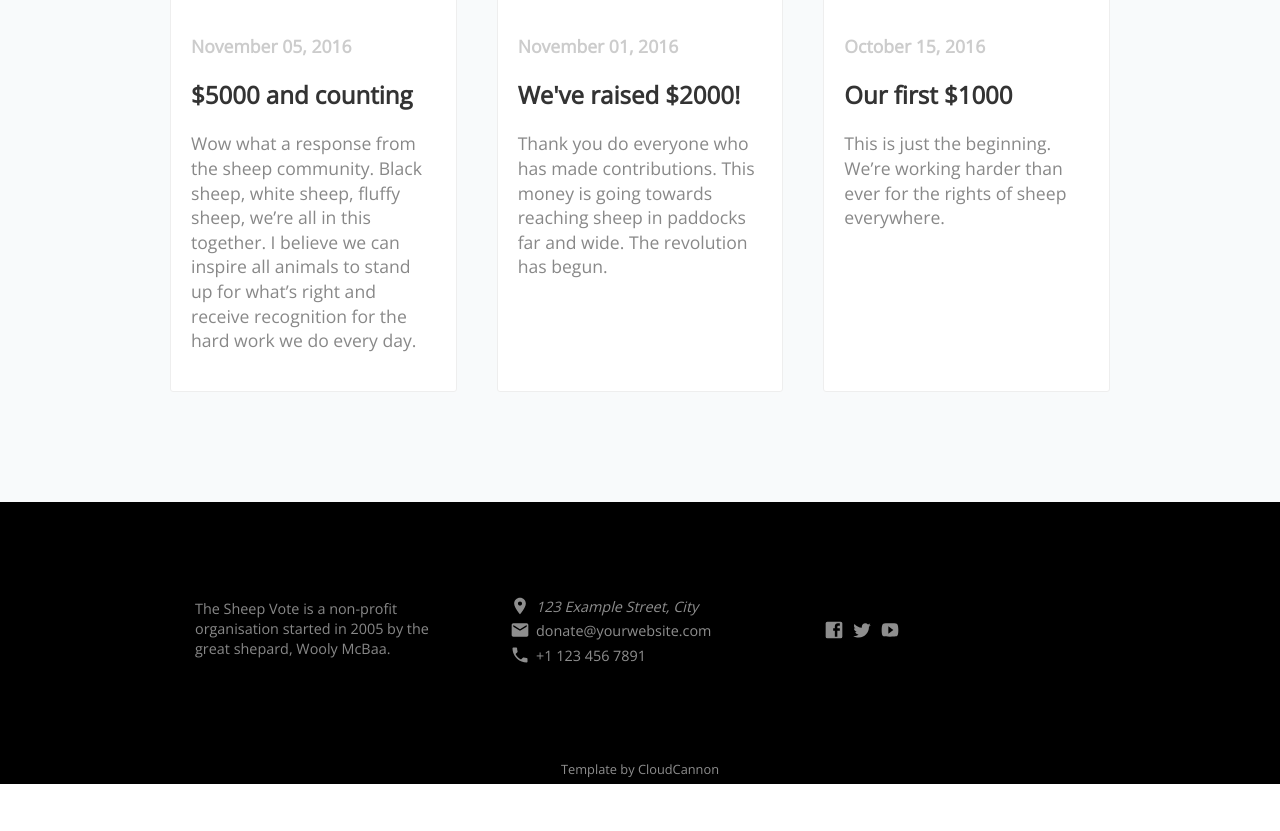
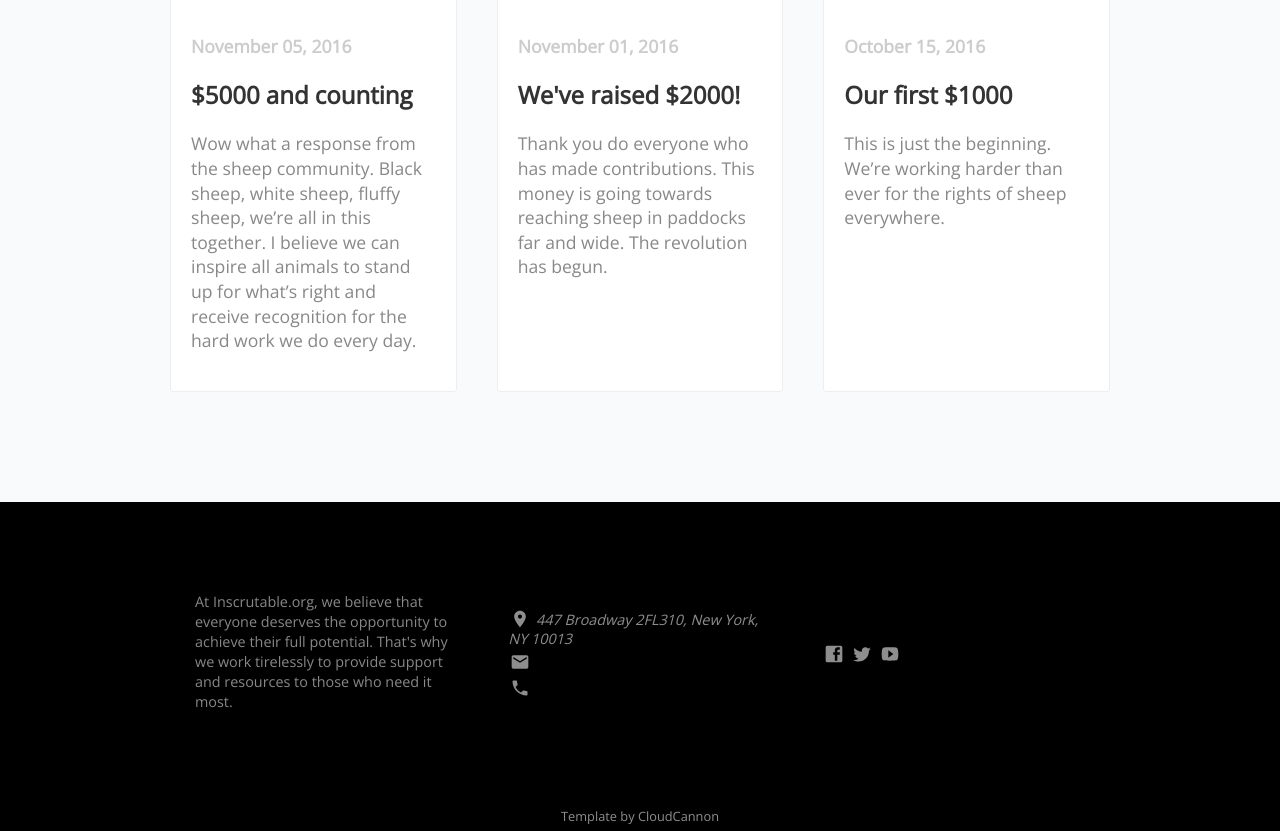
Before and after one commit to dankarlin/inscrutable-cause, a Jekyll site: the page built from index.html, in a window 1280 px wide and 900 px high, scrolled down 4098 px, cut to the strip 69-900 px from the top of the window. Built offline with Jekyll 4.4.1, drawn with Linux system fonts in a browser that asks for light colours; nearby versions of some CDN libraries; a script that is not in the unit is left out; before the commit the page ends 4951 px from its top, so only the background shows below that; some of the changed text lies outside the part shown.

```diff
--- a/_data/company.yml
+++ b/_data/company.yml
@@ -1,8 +1,11 @@
-company_name: The Sheep Vote
-mission_statement: The Sheep Vote is a non-profit organisation started in 2005 by the great shepard, Wooly McBaa.
-address: 123 Example Street, City
-phone: +1 123 456 7891
-email: donate@yourwebsite.com
-facebook: CloudCannon
-twitter: CloudCannon
-youtube: CloudCannon
+company_name: Inscrutable
+mission_statement: >-
+  At Inscrutable.org, we believe that everyone deserves the opportunity to
+  achieve their full potential. That's why we work tirelessly to provide support
+  and resources to those who need it most.
+address: 447 Broadway 2FL310, New York, NY 10013
+phone:
+email:
+facebook:
+twitter:
+youtube:
--- a/index.html
+++ b/index.html
@@ -85,7 +85,7 @@ title: Inscrutable
 		<div class="attribute">
 			<p class="meta">
 				<span class="image"><img class="editable" src="{{ site.baseurl }}/images/wooly.jpg" alt="Wooly" /></span>
-				<span class="author editable"><strong>Wooly McBaa</strong></span>
+				<span class="author editable"><strong>Martin McCandless</strong></span>
 			</p>
 		</div>
 	</blockquote>
@@ -94,7 +94,9 @@ title: Inscrutable
 <div class="darker">
 	<div class="container">
 		<h2 class="editable">Join us</h2>
-		<p class="editable" style="text-align: center;">Sign up to hear the latest news and progress in our fight for the sheep vote.</p>
+		<p class="editable" style="text-align: center;">
+			Sign up to hear the latest news and progress in our fight for the beneficiaries of our mission.
+		</p>
 		<form action="{{ site.newsletter_action }}" method="post">
 			<input type="text" name="EMAIL" placeholder="Email" />
 			<input type="submit" value="Sign up" />
```
